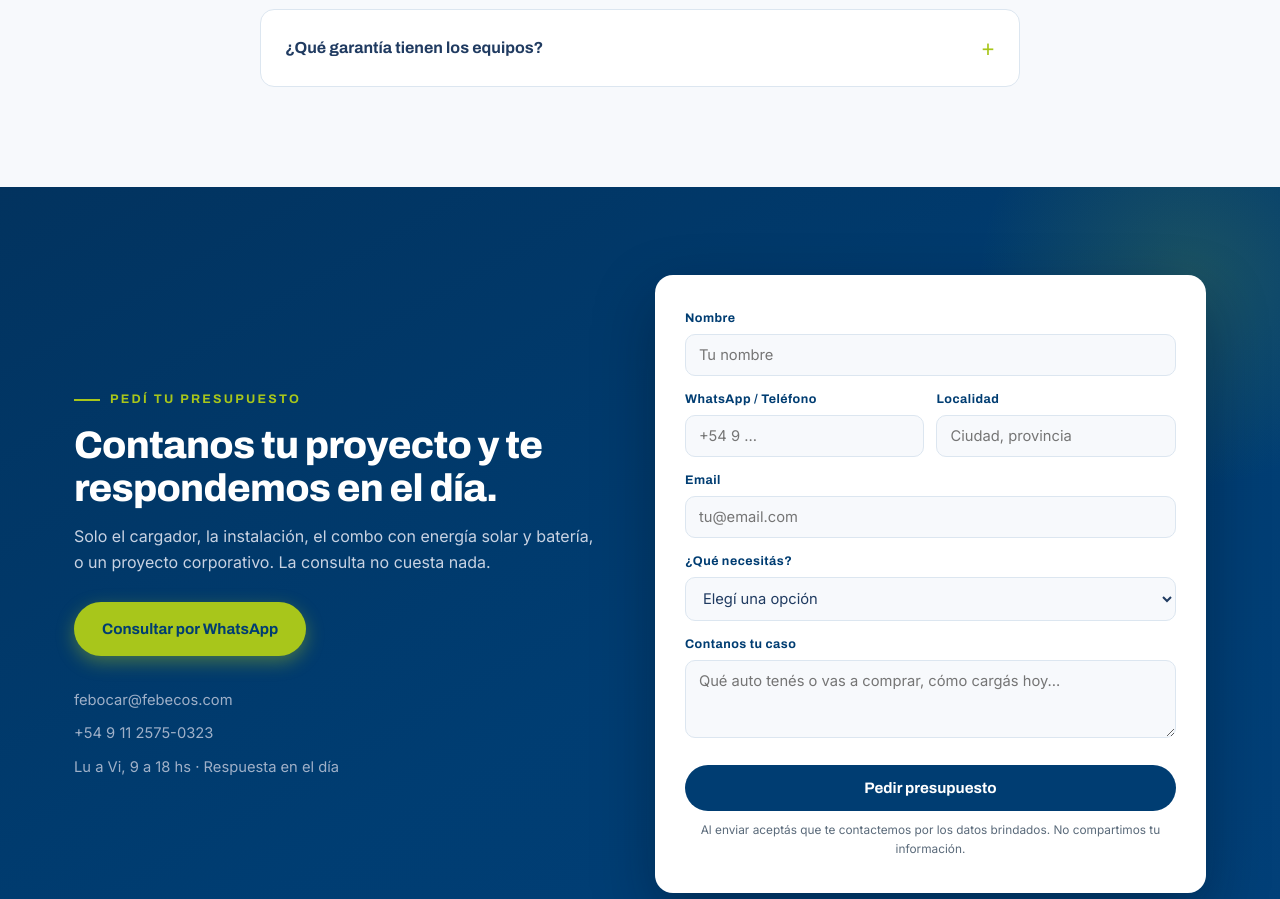
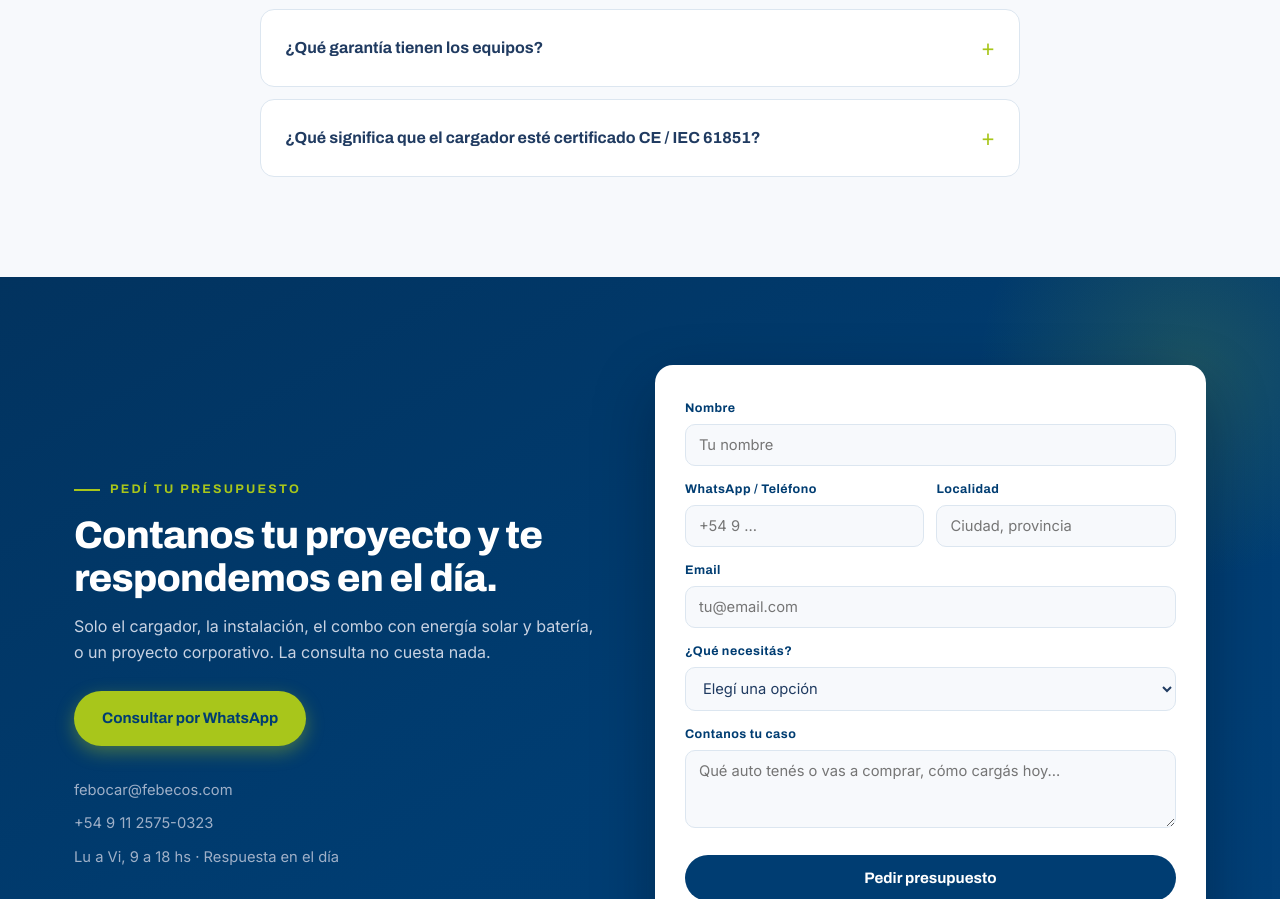
Before and after one commit to Febecos/Febocar, a website: page index-alternativa.html in a window 1280 px wide. Shown: the part 10299-11198 px from the top of the page. Drawn offline with Linux system fonts and the light colour scheme.

Commit message:
FAQ: agregar qué significa la certificación CE / IEC 61851

```diff
--- a/index-alternativa.html
+++ b/index-alternativa.html
@@ -723,6 +723,7 @@ footer{background:var(--noche);color:#93A3BC;padding:70px 0 0}
       <details class="faq-item"><summary>¿Mi instalación eléctrica actual sirve?</summary><div class="resp">Lo verificamos antes de cotizar. Parte de nuestro trabajo es adecuar el tablero, las protecciones y la puesta a tierra para que la carga sea segura y cumpla normativa. Nunca instalamos sobre una base insegura.</div></details>
       <details class="faq-item"><summary>¿Trabajan fuera de Buenos Aires?</summary><div class="resp">Sí, instalamos en todo el país con equipo propio. Contanos dónde estás y coordinamos la visita técnica o el relevamiento a distancia.</div></details>
       <details class="faq-item"><summary>¿Qué garantía tienen los equipos?</summary><div class="resp">Todos los equipos tienen garantía escrita del fabricante y nosotros garantizamos la instalación. Además el soporte postventa lo hace el mismo equipo que instaló tu sistema.</div></details>
+      <details class="faq-item"><summary>¿Qué significa que el cargador esté certificado CE / IEC 61851?</summary><div class="resp">La marca CE indica que el equipo cumple las normas de seguridad y compatibilidad electromagnética de la Unión Europea. La norma IEC 61851 es el estándar internacional específico para sistemas de carga de vehículos eléctricos: define los modos de carga, la comunicación entre el cargador y el auto, y las protecciones eléctricas obligatorias. En la práctica, un cargador certificado bajo estas normas garantiza que la carga es segura para las personas, para tu instalación eléctrica y para el auto.</div></details>
     </div>
   </div>
 </section>
```
Also changed, not shown: index.html (+1 -0 lines).
